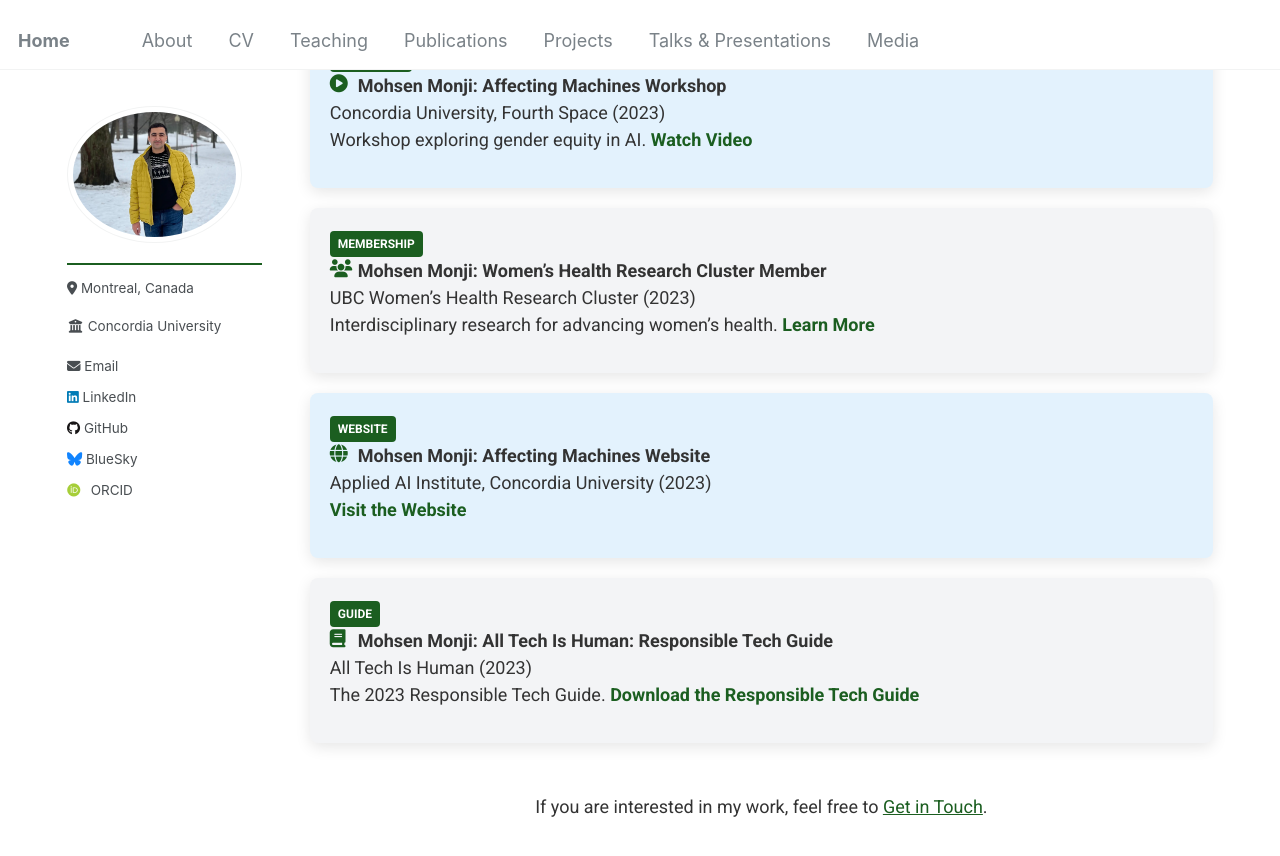
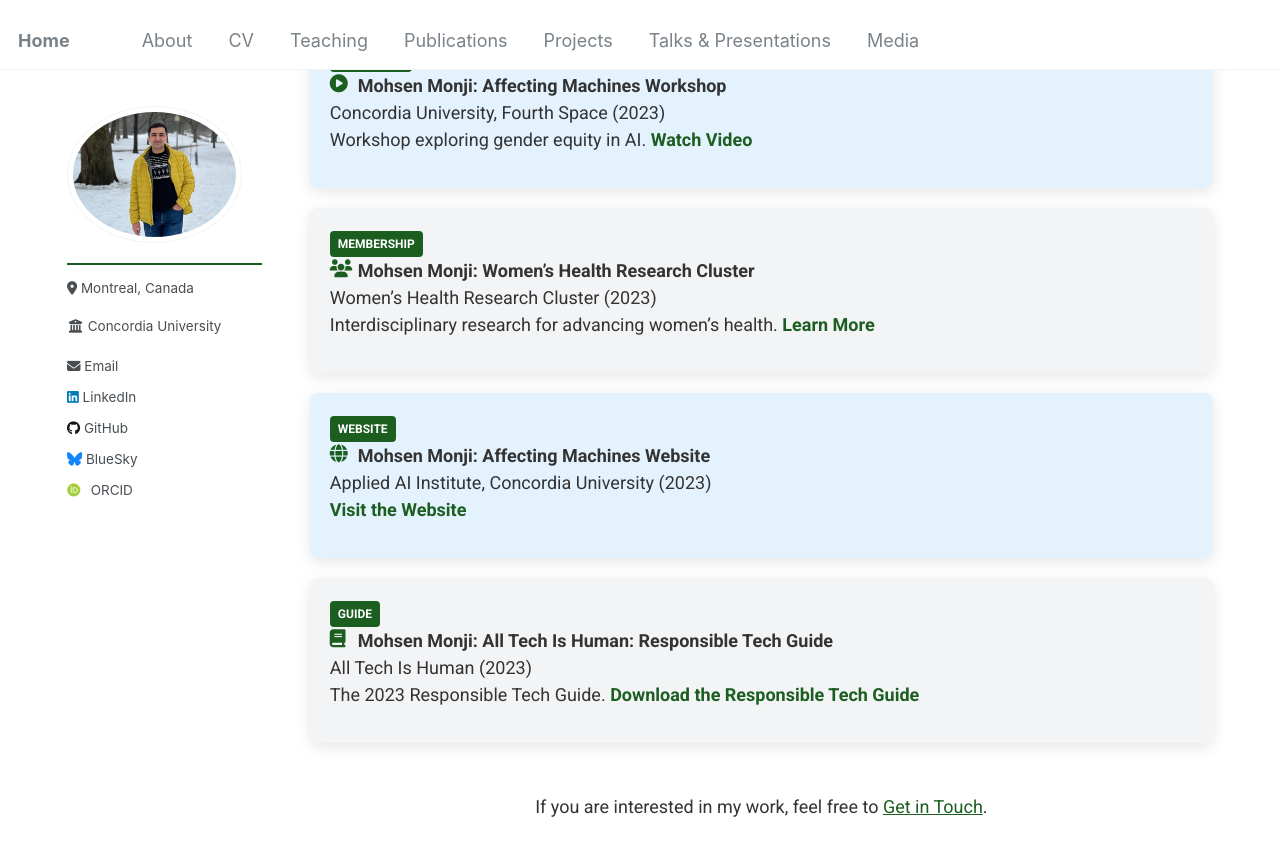
Before and after one commit to Mohsnmonji/mohsnmonji.github.io, a Jekyll site: the page built from _pages/media.md, in a window 1280 px wide and 900 px high, scrolled down 397 px. Shown: the top 856 px of the window. Built offline with Jekyll 4.4.1, drawn with Linux system fonts in a browser that asks for light colours; some web fonts are replaced.

Commit message:
Update media.md

```diff
--- a/_pages/media.md
+++ b/_pages/media.md
@@ -121,8 +121,8 @@ author_profile: true
     <span class="tag">Membership</span>
     <ul>
       <li>
-        <strong><i class="fas fa-users icon"></i>Mohsen Monji: Women’s Health Research Cluster Member</strong> <br>
-        <span>UBC Women’s Health Research Cluster (2023)</span><br>
+        <strong><i class="fas fa-users icon"></i>Mohsen Monji: Women’s Health Research Cluster</strong> <br>
+        <span>Women’s Health Research Cluster (2023)</span><br>
         Interdisciplinary research for advancing women’s health.
         <a href=" https://womenshealthresearchcluster.com/profile/mohsen-monji-0/" target="_blank">Learn More</a>
       </li>
```
